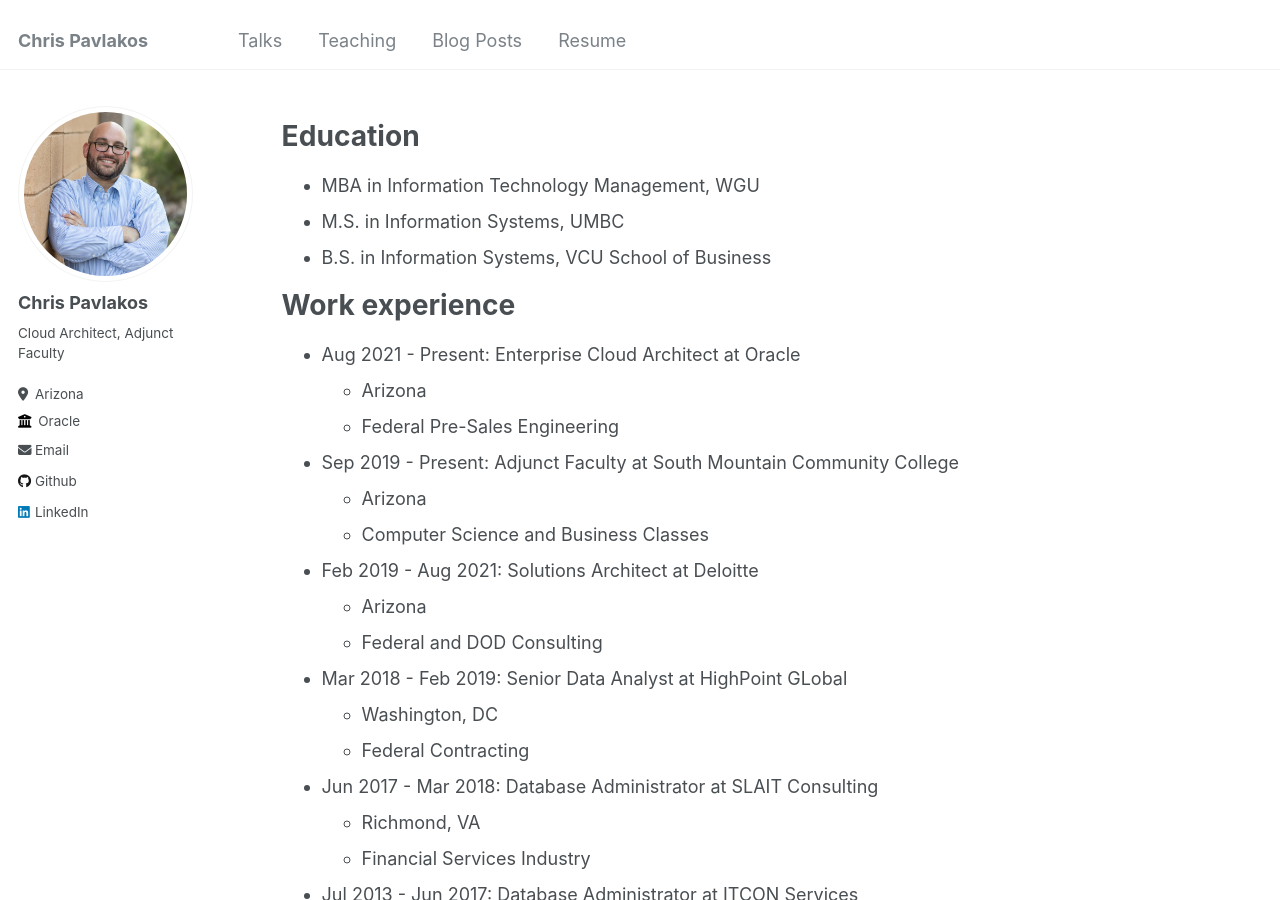
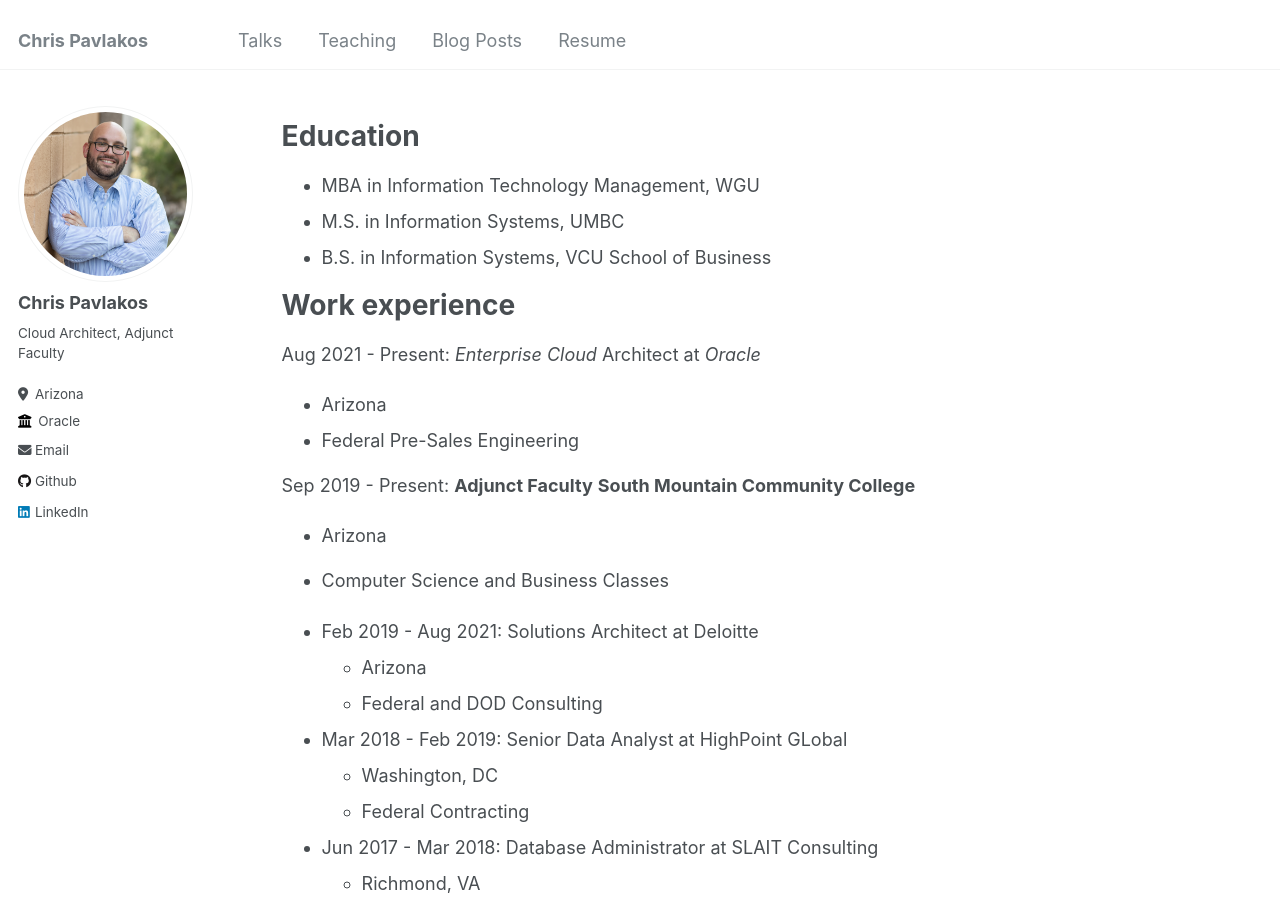
Before and after one commit to cgpavlakos/cgpavlakos.github.io, a Jekyll site: the page built from _pages/resume.md, in a window 1280 px wide and 900 px high. Built offline with Jekyll 4.4.1, drawn with Linux system fonts in a browser that asks for light colours.

```diff
--- a/_pages/resume.md
+++ b/_pages/resume.md
@@ -17,11 +17,11 @@ Education
 
 Work experience
 ======
-* Aug 2021 - Present: Enterprise Cloud Architect at Oracle
+Aug 2021 - Present: *Enterprise Cloud* Architect at _Oracle_
   * Arizona
   * Federal Pre-Sales Engineering
 
-* Sep 2019 - Present: Adjunct Faculty at South Mountain Community College
+Sep 2019 - Present: **Adjunct Faculty**  __South Mountain Community College__
   * Arizona
   * Computer Science and Business Classes
 
```
